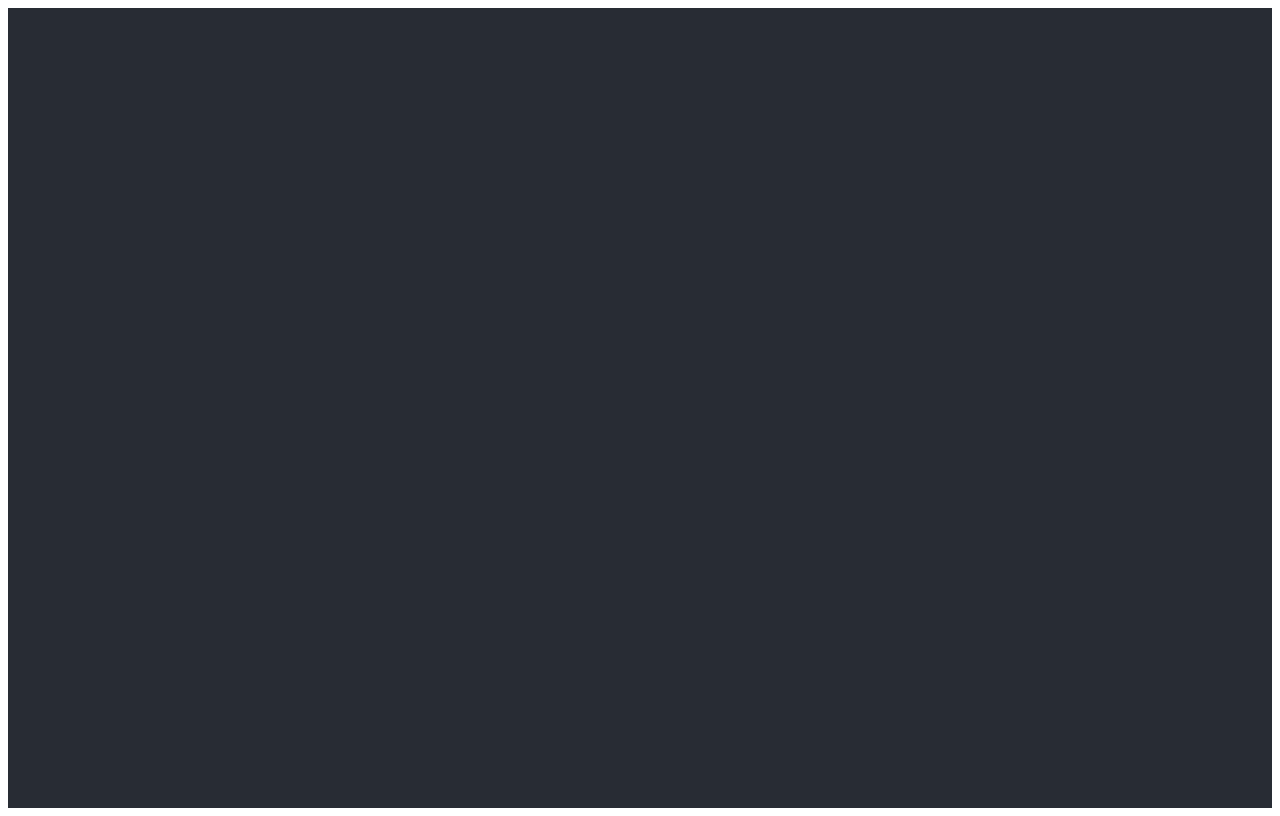
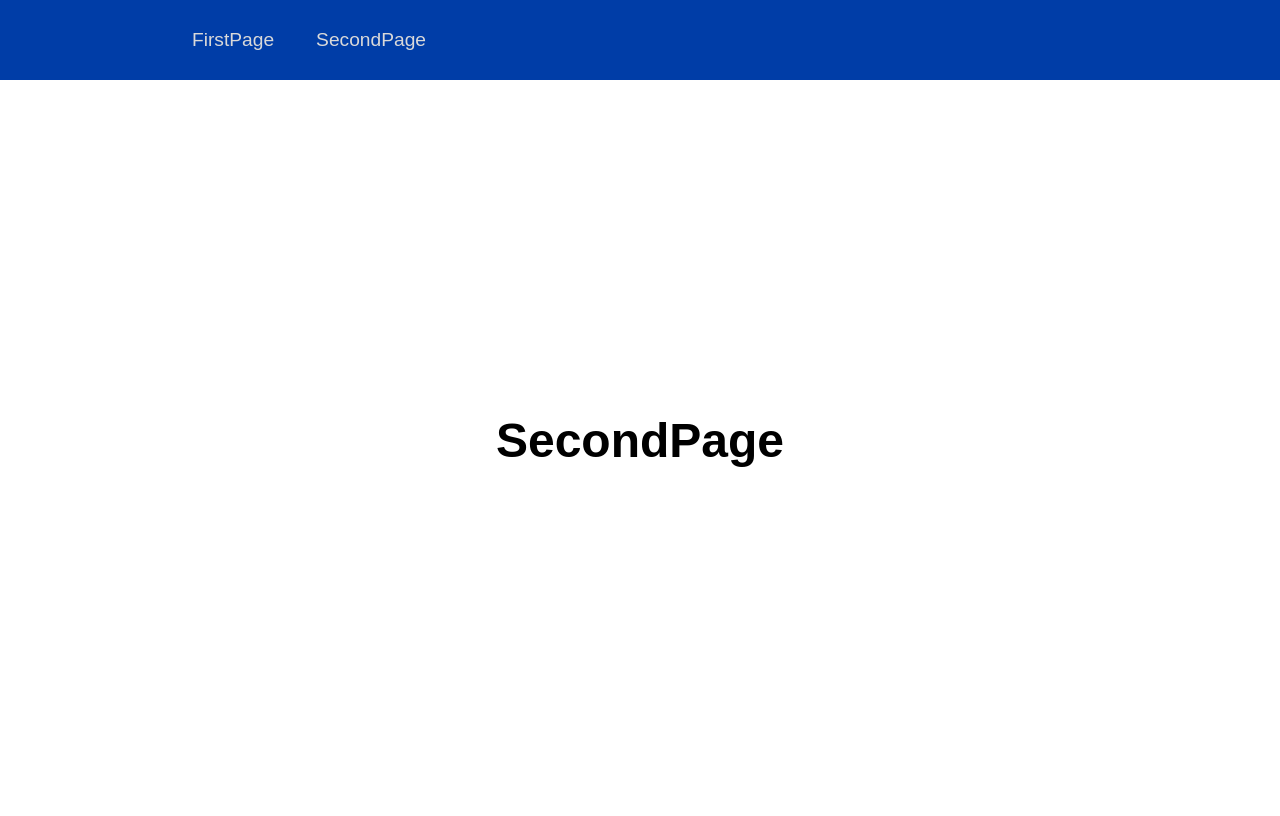
Before and after one commit to davidbister/i3-react-test, a React (Create React App) app in the folder i3-react-test/: page /secondpage in a window 1280 px wide. Built offline with nearby package versions, Linux system fonts and the light colour scheme.

Commit message:
adding navbar js css part 1/2

```diff
--- a/i3-react-test/src/App.js
+++ b/i3-react-test/src/App.js
@@ -6,11 +6,14 @@ import './App.scss';
 
 function App() {
   return (
-    <div className="App">
-      <header className="App-header">
+    <Router>
+      <Navbar/>
+      <Switch>
+        <Route path='/' exact component={FirstPage}/>
+        <Route path='/secondpage' component={SecondPage}/>
 
-      </header>
-    </div>
+      </Switch>
+    </Router>
   );
 }
 
--- a/i3-react-test/src/App.scss
+++ b/i3-react-test/src/App.scss
@@ -1,38 +1,14 @@
-.App {
-  text-align: center;
+* {
+  box-sizing: border-box;
+  margin: 0;
+  padding: 0;
+  font-family: "PT Sans", sans-serif;
 }
-
-.App-logo {
-  height: 40vmin;
-  pointer-events: none;
-}
-
-@media (prefers-reduced-motion: no-preference) {
-  .App-logo {
-    animation: App-logo-spin infinite 20s linear;
-  }
-}
-
-.App-header {
-  background-color: #282c34;
-  min-height: 100vh;
+.FirstPage,
+.SecondPage {
   display: flex;
-  flex-direction: column;
+  height: 90vh;
   align-items: center;
   justify-content: center;
-  font-size: calc(10px + 2vmin);
-  color: white;
+  font-size: 3rem;
 }
-
-.App-link {
-  color: #61dafb;
-}
-
-@keyframes App-logo-spin {
-  from {
-    transform: rotate(0deg);
-  }
-  to {
-    transform: rotate(360deg);
-  }
-}
--- a/i3-react-test/src/components/Navbar.js
+++ b/i3-react-test/src/components/Navbar.js
@@ -3,8 +3,33 @@ import {Link} from 'react-router-dom';
 import './Navbar.scss';
 
 function Navbar() {
+    const [click, setClick] = useState(false);
+    const [dropdown, setDropdown] = useState(false);
+
+    const handleClick = () => setClick(!click);
+    const closeMobileMenu = () => setClick(false);
     return (
         <>
+        <nav className="navbar">
+        <div className='menu-icon' onClick={handleClick}>
+          <i className={click ? 'arrow up' : 'arrow down'} />
+        </div>
+        <ul className={click ? 'nav-menu active' : 'nav-menu'}>
+          <li className='nav-item'>
+            <Link to='/' className='nav-links' onClick={closeMobileMenu}>
+             FirstPage
+            </Link>
+          </li>
+          <li className='nav-item'>
+            <Link to='/secondpage' className='nav-links' onClick={closeMobileMenu}>
+             SecondPage
+            </Link>
+
+          </li>
+
+
+          </ul>
+        </nav>
 
         </>
     )
--- a/i3-react-test/src/components/Navbar.scss
+++ b/i3-react-test/src/components/Navbar.scss
@@ -0,0 +1,128 @@
+$navbarColor: #003da7;
+$fontColorWhite: #d9d9d9;
+
+.navbar {
+  background: $navbarColor;
+  height: 80px;
+  display: flex;
+  justify-content: center;
+  align-items: center;
+  font-size: 1.2rem;
+}
+
+.nav-menu {
+  display: grid;
+  grid-template-columns: repeat(5, auto);
+  grid-gap: 10px;
+  list-style: none;
+  text-align: center;
+  width: 70vw;
+  justify-content: start;
+  margin-right: 2rem;
+}
+
+.nav-item {
+  display: flex;
+  align-items: center;
+  height: 80px;
+}
+
+.nav-links {
+  color: $fontColorWhite;
+  text-decoration: none;
+  padding: 0.5rem 1rem;
+}
+
+.nav-links:hover {
+  border-radius: 4px;
+  transition: all 0.2s ease-out;
+}
+
+.nav-links-mobile {
+  display: none;
+}
+
+.menu-icon {
+  display: none;
+}
+
+@media screen and (max-width: 960px) {
+  .NavbarItems {
+    position: relative;
+  }
+
+  .nav-menu {
+    display: flex;
+    flex-direction: column;
+    width: 100%;
+    //  height: 90vh; if we want tahat menu mobile goes all the way down
+    position: absolute;
+    top: 80px;
+    right: 100%;
+    opacity: 1;
+    transition: all 0.5s ease;
+  }
+
+  .nav-menu.active {
+    background: $navbarColor;
+    left: 0;
+    opacity: 1;
+    transition: all 0.5s ease;
+    z-index: 1;
+  }
+
+  .nav-links {
+    text-align: center;
+    padding: 2rem;
+    width: 100%;
+    display: table;
+  }
+
+  .nav-links:hover {
+    border-radius: 0;
+  }
+
+  .menu-icon {
+    display: block;
+    position: absolute;
+    top: 0;
+    right: 0;
+    transform: translate(-100%, 60%);
+    font-size: 1.8rem;
+    cursor: pointer;
+  }
+
+  .nav-links-mobile {
+    display: block;
+    text-align: center;
+    padding: 1.5rem;
+    margin: 2rem auto;
+    border-radius: 4px;
+    width: 80%;
+
+    text-decoration: none;
+    color: $fontColorWhite;
+    font-size: 1.5rem;
+  }
+
+  .nav-links-mobile:hover {
+    background: $fontColorWhite;
+
+    transition: 250ms;
+  }
+
+  .arrow {
+    border: solid $fontColorWhite;
+    border-width: 0 3px 3px 0;
+    display: inline-block;
+    padding: 3px;
+  }
+  .down {
+    transform: rotate(45deg);
+    -webkit-transform: rotate(45deg);
+  }
+  .up {
+    transform: rotate(-135deg);
+    -webkit-transform: rotate(-135deg);
+  }
+}
--- a/i3-react-test/src/components/pages/FirstPage.js
+++ b/i3-react-test/src/components/pages/FirstPage.js
@@ -1,10 +1,11 @@
 //rfce
 import React from 'react';
+import '../../App.scss';
 
 function FirstPage() {
     return (
         <>
-
+            <h1 className="FirstPage">FirstPage</h1>
         </>
     )
 }
--- a/i3-react-test/src/components/pages/SecondPage.js
+++ b/i3-react-test/src/components/pages/SecondPage.js
@@ -1,10 +1,11 @@
 //rfce
 import React from 'react';
+import '../../App.scss';
 
 function SecondPage() {
     return (
         <>
-
+            <h1 className="SecondPage">SecondPage</h1>
         </>
     )
 }
```
